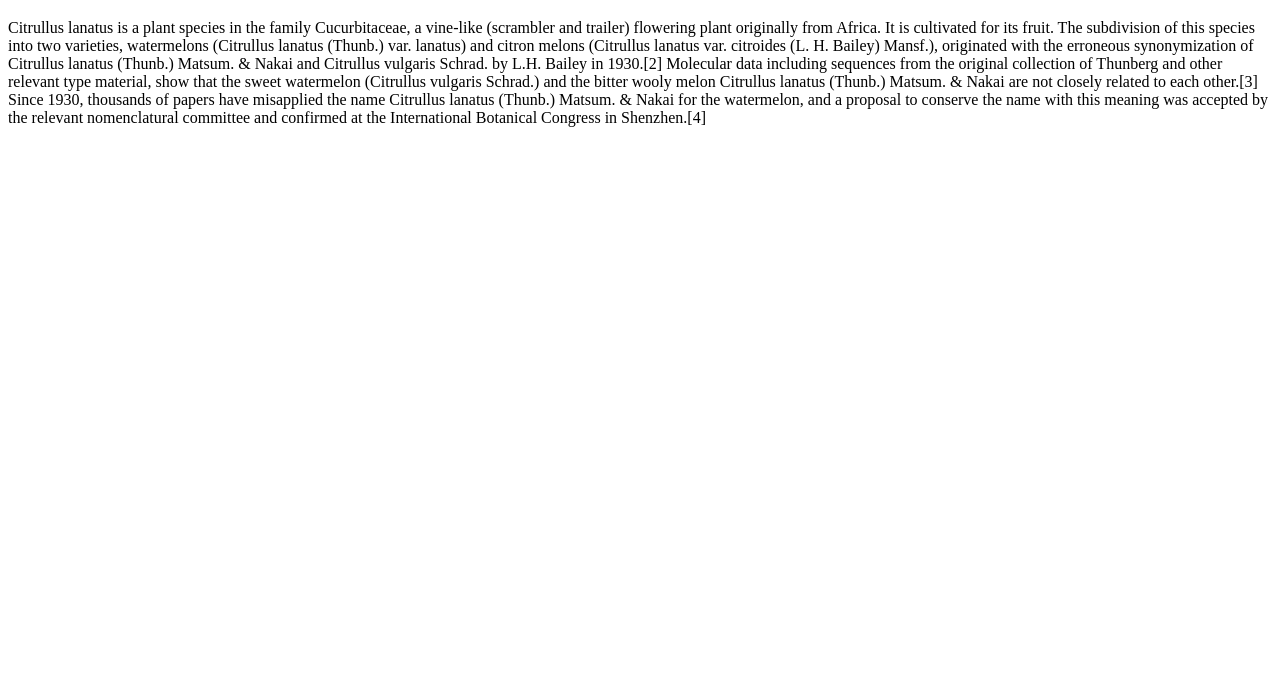
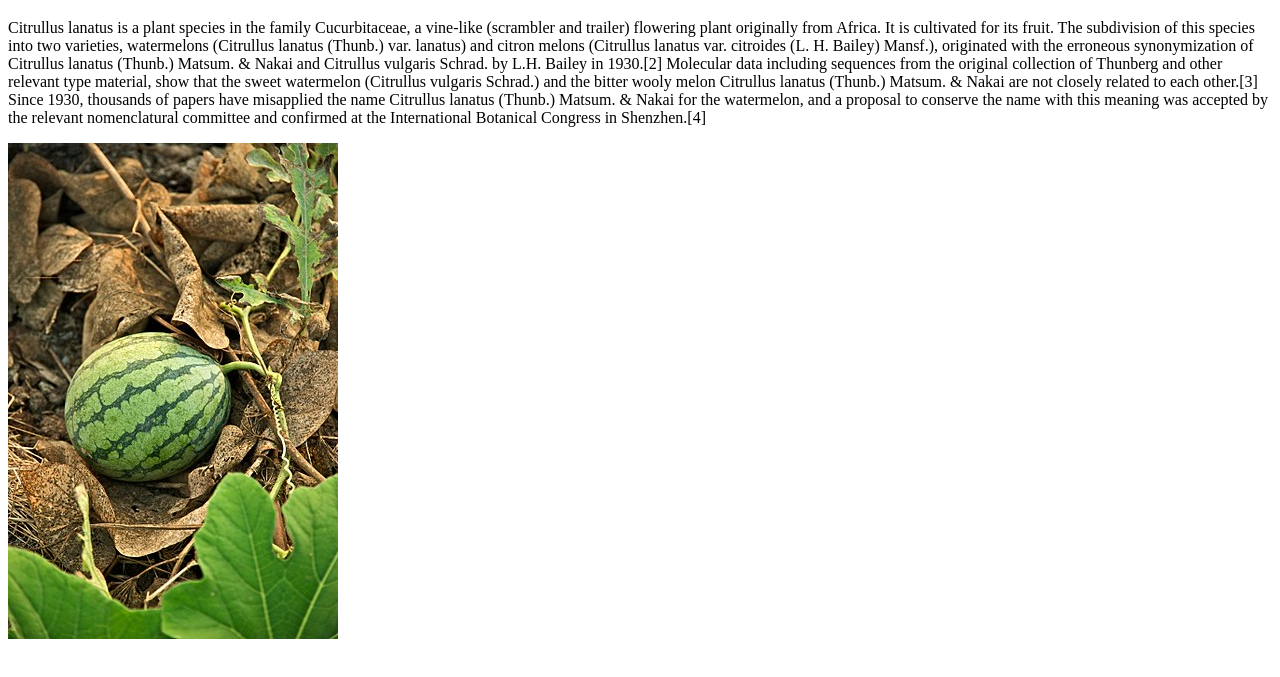
Before and after one commit to Uddinkamran/Watermelon, a plain HTML site: page index.html in a window 1280 px wide. Shown: the part 61-738 px from the top of the page. Drawn offline with Linux system fonts and the light colour scheme.

Commit message:
Added a picture

```diff
--- a/index.html
+++ b/index.html
@@ -14,6 +14,8 @@
           Citrullus lanatus is a plant species in the family Cucurbitaceae, a vine-like (scrambler and trailer) flowering plant originally from Africa. It is cultivated for its fruit. The subdivision of this species into two varieties, watermelons (Citrullus lanatus (Thunb.) var. lanatus) and citron melons (Citrullus lanatus var. citroides (L. H. Bailey) Mansf.), originated with the erroneous synonymization of Citrullus lanatus (Thunb.) Matsum. & Nakai and Citrullus vulgaris Schrad. by L.H. Bailey in 1930.[2] Molecular data including sequences from the original collection of Thunberg and other relevant type material, show that the sweet watermelon (Citrullus vulgaris Schrad.) and the bitter wooly melon Citrullus lanatus (Thunb.) Matsum. & Nakai are not closely related to each other.[3] Since 1930, thousands of papers have misapplied the name Citrullus lanatus (Thunb.) Matsum. & Nakai for the watermelon, and a proposal to conserve the name with this meaning was accepted by the relevant nomenclatural committee and confirmed at the International Botanical Congress in Shenzhen.[4]
           </p>
       </content>
-
+      <section>
+        <img src="pic1.jpg" alt="watermelon pic">
+      </section>
   </body>
 </html>
```
Also changed, not shown: pic1.jpg (added).
